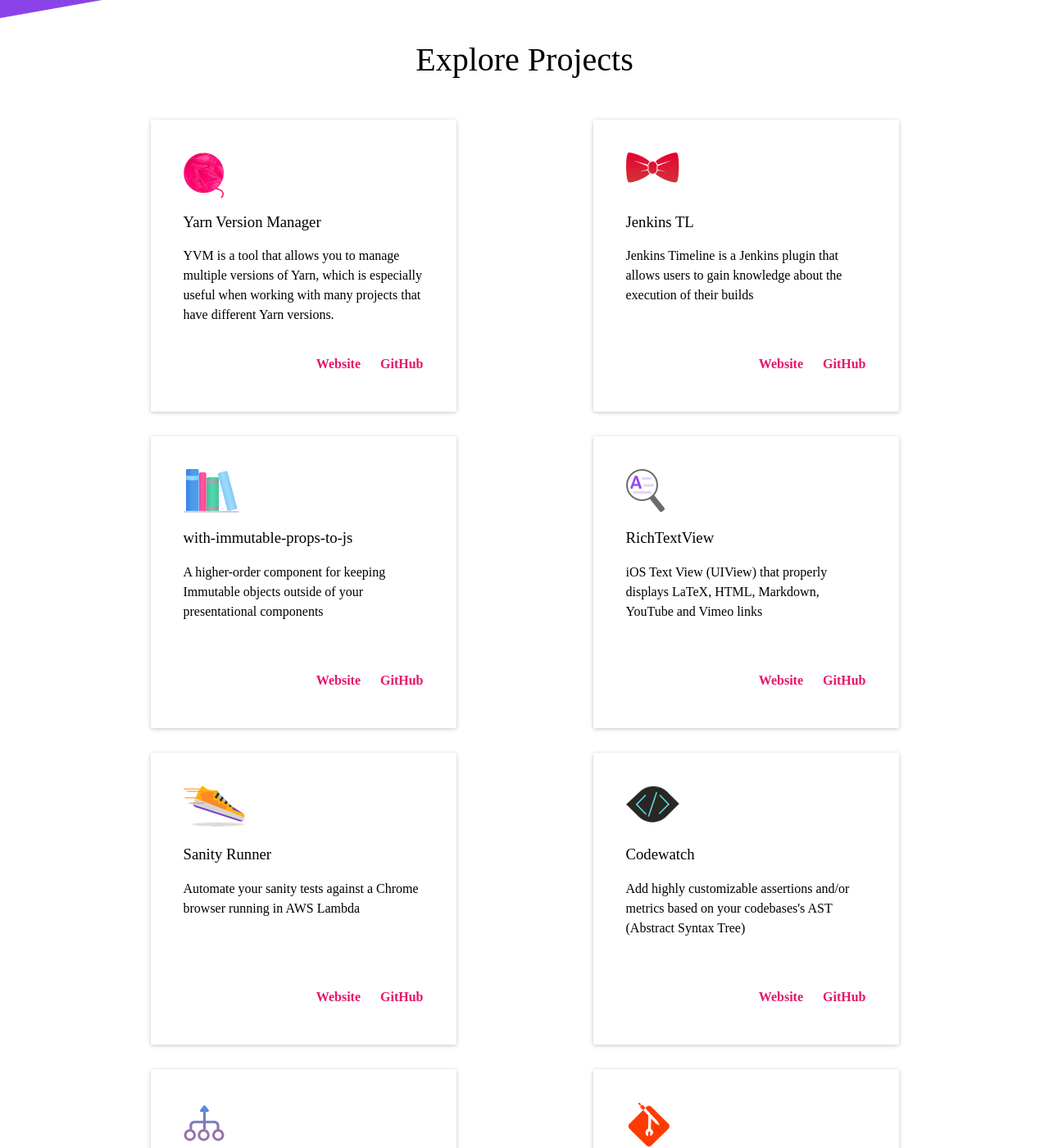
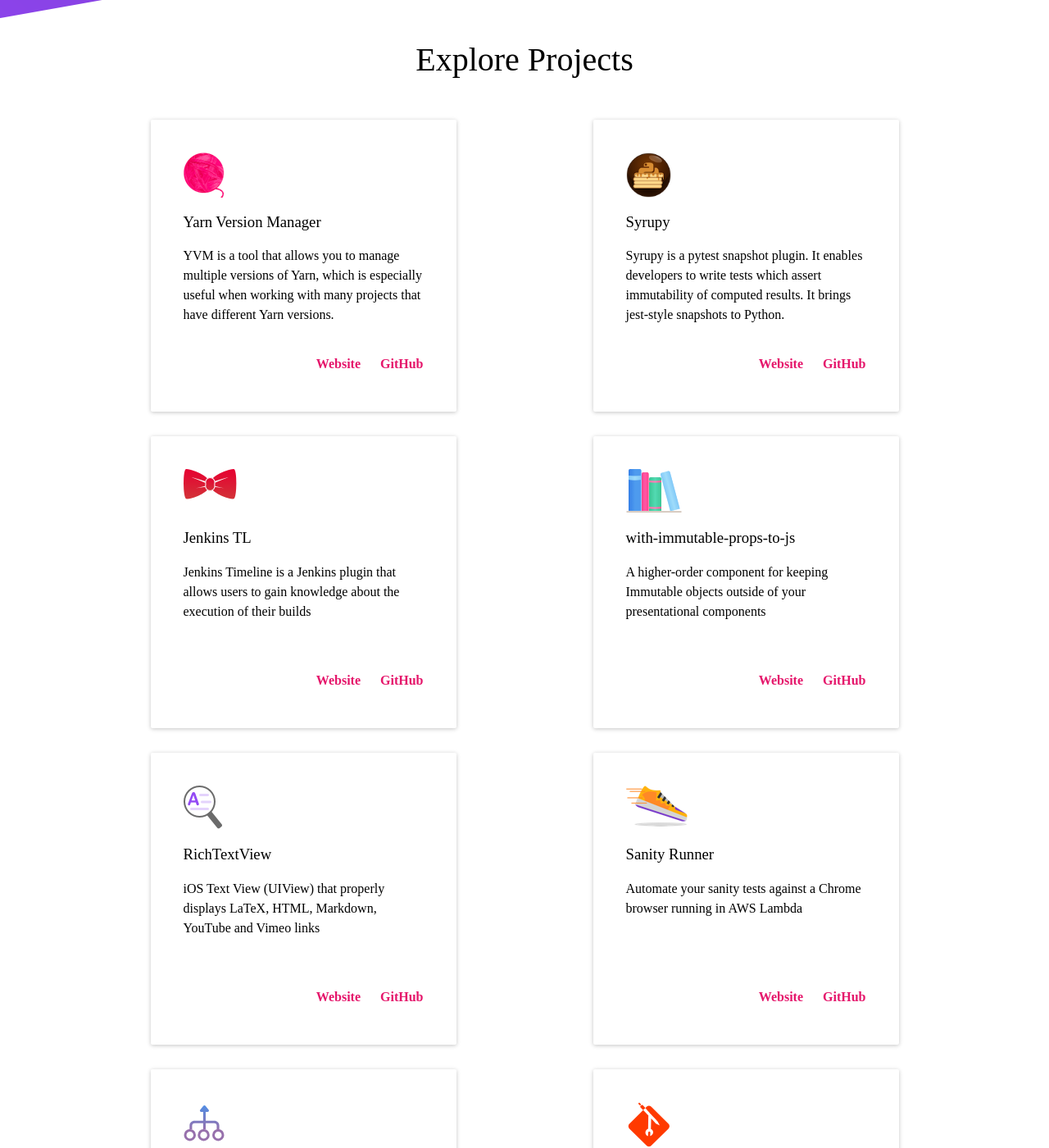
Before and after one commit to tophat/opensource.tophat.com, a Jekyll site: the page built from index.html, in a window 1280 px wide and 1400 px high, scrolled down 567 px. Shown: the whole window at 82% size. Built offline with Jekyll 4.4.1, drawn with Linux system fonts in a browser that asks for light colours; nearby versions of some CDN libraries; some web fonts are replaced.

Commit message:
feat: add syrupy to project page (#66)
* feat: add syrupy to project page

```diff
--- a/_data/projects.yml
+++ b/_data/projects.yml
@@ -6,6 +6,16 @@
     - link: https://yvm.js.org
       text: Website
     - link: https://www.github.com/tophat/yvm
+      text: GitHub
+
+- img_src: static/img/syrupy.png
+  title: Syrupy
+  data_project: syrupy
+  description: Syrupy is a pytest snapshot plugin. It enables developers to write tests which assert immutability of computed results. It brings jest-style snapshots to Python.
+  links:
+    - link: https://tophat.github.io/syrupy
+      text: Website
+    - link: https://www.github.com/tophat/syrupy
       text: GitHub
 
 - img_src: static/img/jenkins.png
@@ -48,16 +58,6 @@
     - link: https://www.github.com/tophat/sanity-runner
       text: GitHub
 
-- img_src: static/img/codewatch.png
-  title: Codewatch
-  data_project: codewatch
-  description: Add highly customizable assertions and/or metrics based on your codebases's AST (Abstract Syntax Tree)
-  links:
-    - link: https://codewatch.io
-      text: Website
-    - link: https://www.github.com/tophat/codewatch
-      text: GitHub
-
 - img_src: static/img/monodeploy.svg
   title: monodeploy
   data_project: monodeploy
```
Also changed, not shown: static/img/syrupy.png (added).
